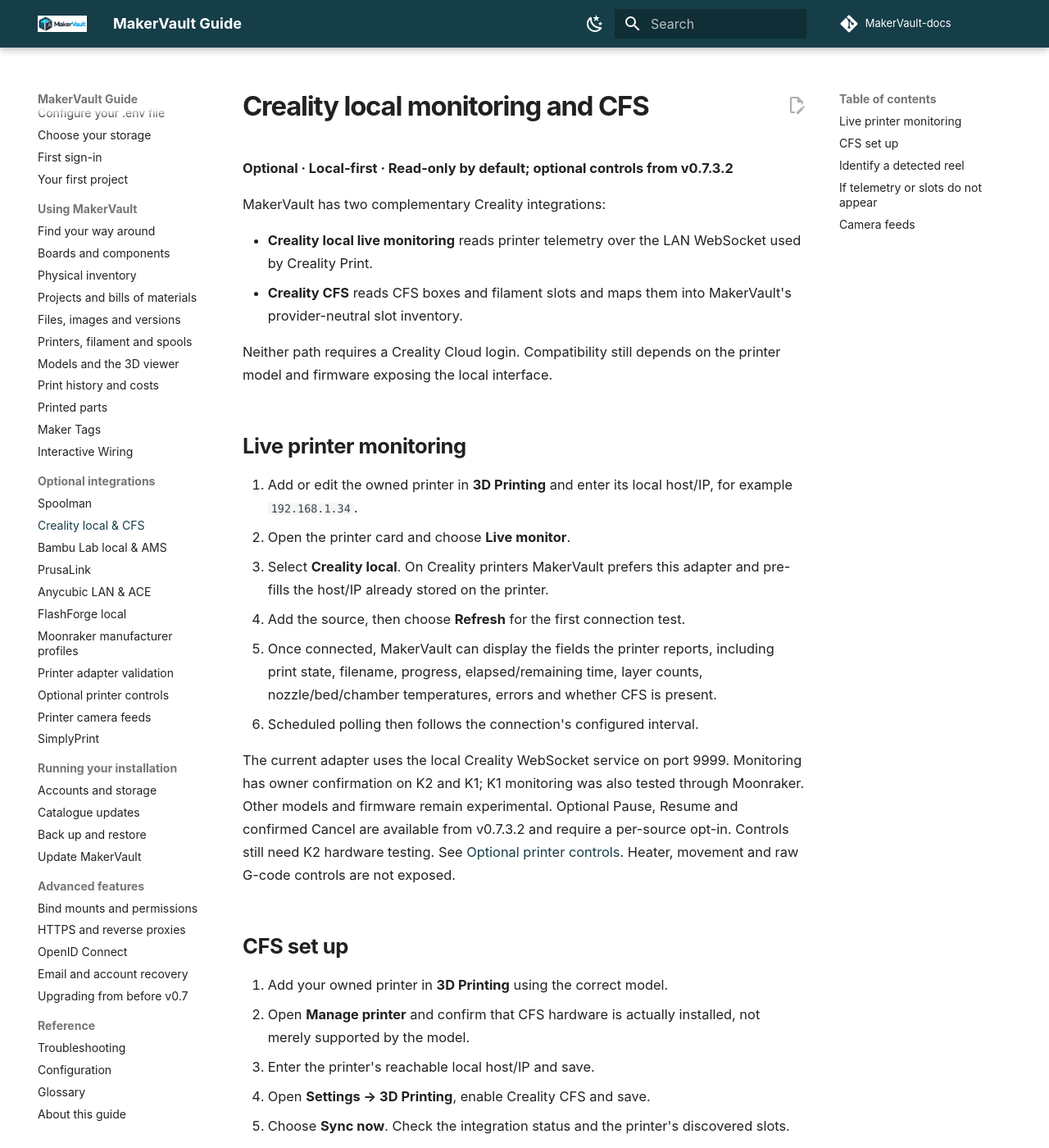
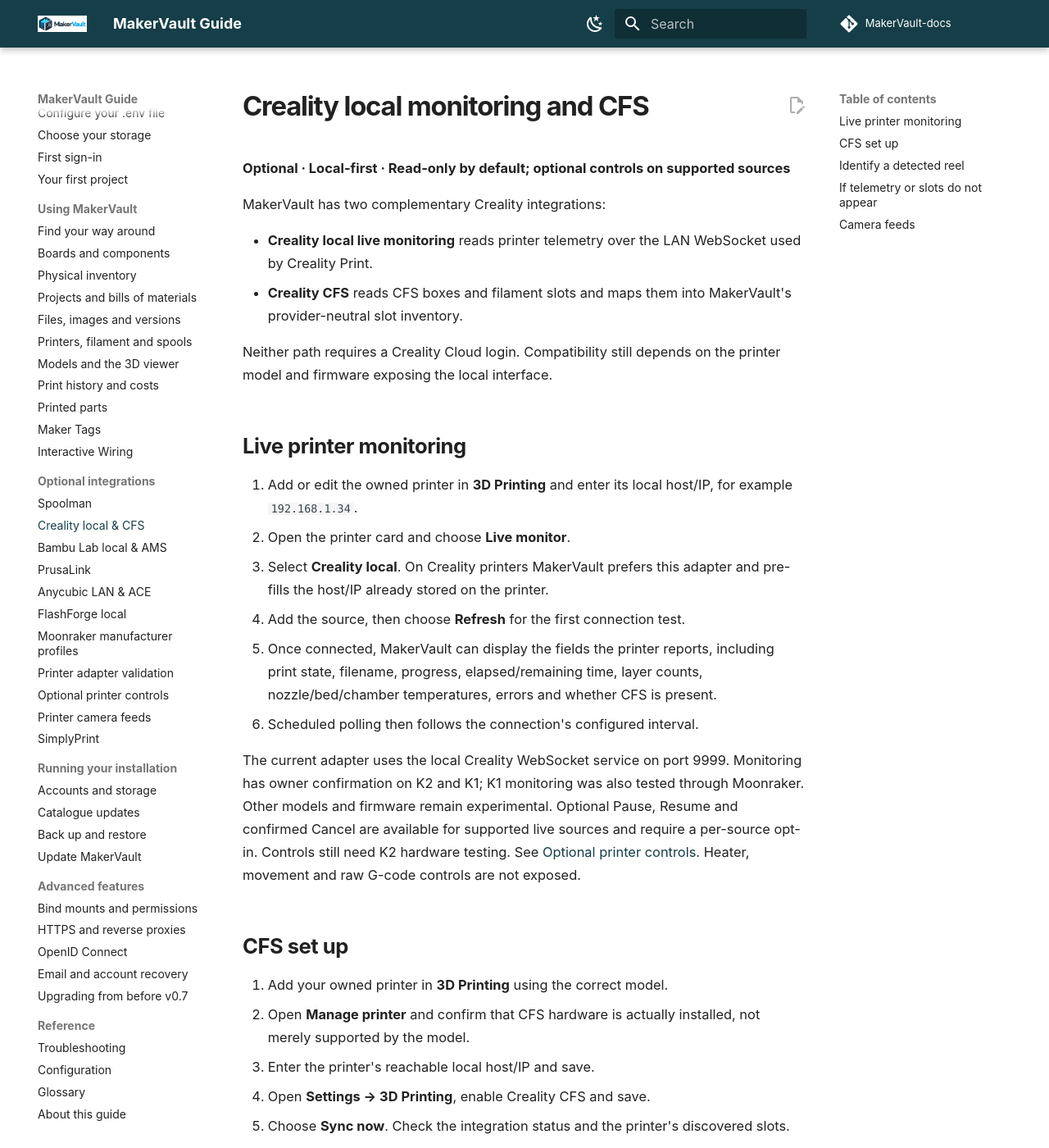
Before and after one commit to gavrd7/MakerVault-docs, an MkDocs documentation site: the page built from docs/guide/integrations/creality.md, in a window 1280 px wide and 1400 px high. Shown: the whole window at 82% size. Built offline with MkDocs 1.6.1 and Material for MkDocs 9.7.7, drawn with Linux system fonts in a browser that asks for light colours; comment, search, counter and statistics services are not loaded.

Commit message:
docs: modernise Creality control wording

```diff
--- a/docs/guide/integrations/creality.md
+++ b/docs/guide/integrations/creality.md
@@ -1,6 +1,6 @@
 # Creality local monitoring and CFS
 
-**Optional · Local-first · Read-only by default; optional controls from v0.7.3.2**
+**Optional · Local-first · Read-only by default; optional controls on supported sources**
 
 MakerVault has two complementary Creality integrations:
 
@@ -18,7 +18,7 @@
 5. Once connected, MakerVault can display the fields the printer reports, including print state, filename, progress, elapsed/remaining time, layer counts, nozzle/bed/chamber temperatures, errors and whether CFS is present.
 6. Scheduled polling then follows the connection's configured interval.
 
-The current adapter uses the local Creality WebSocket service on port 9999. Monitoring has owner confirmation on K2 and K1; K1 monitoring was also tested through Moonraker. Other models and firmware remain experimental. Optional Pause, Resume and confirmed Cancel are available from v0.7.3.2 and require a per-source opt-in. Controls still need K2 hardware testing. See [Optional printer controls](printer-controls.md). Heater, movement and raw G-code controls are not exposed.
+The current adapter uses the local Creality WebSocket service on port 9999. Monitoring has owner confirmation on K2 and K1; K1 monitoring was also tested through Moonraker. Other models and firmware remain experimental. Optional Pause, Resume and confirmed Cancel are available for supported live sources and require a per-source opt-in. Controls still need K2 hardware testing. See [Optional printer controls](printer-controls.md). Heater, movement and raw G-code controls are not exposed.
 
 ## CFS set up
 
```
